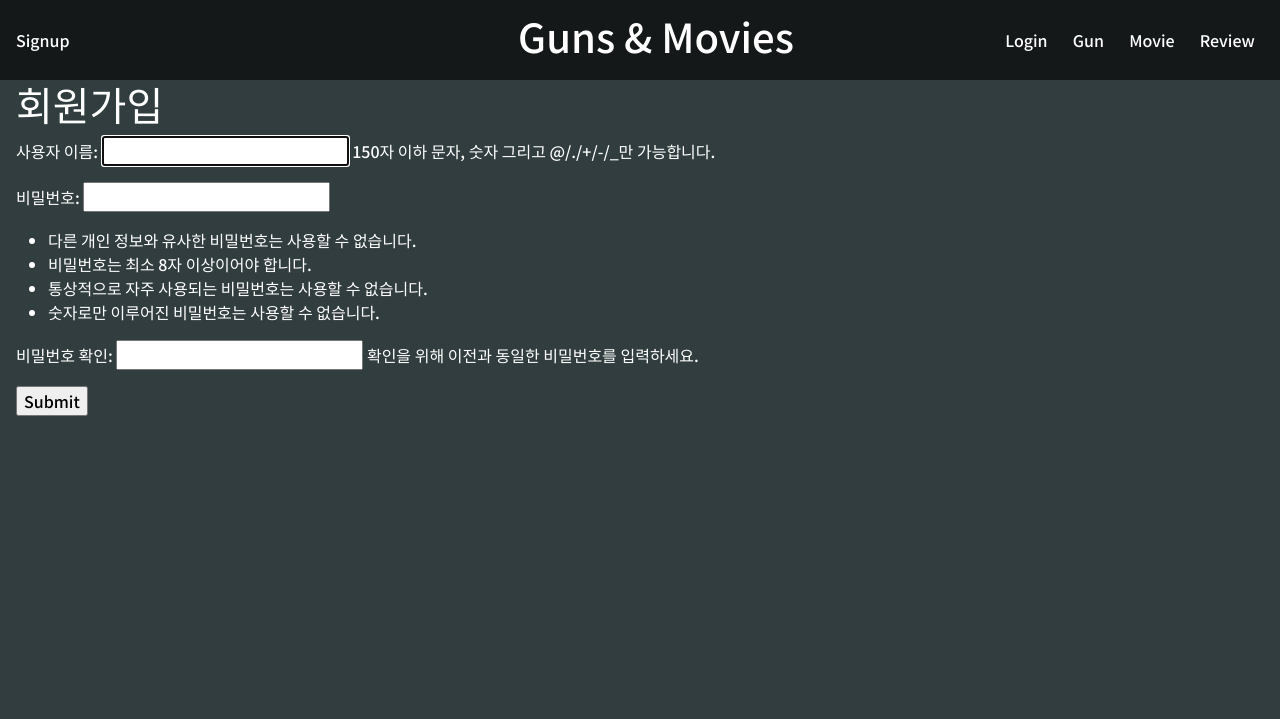
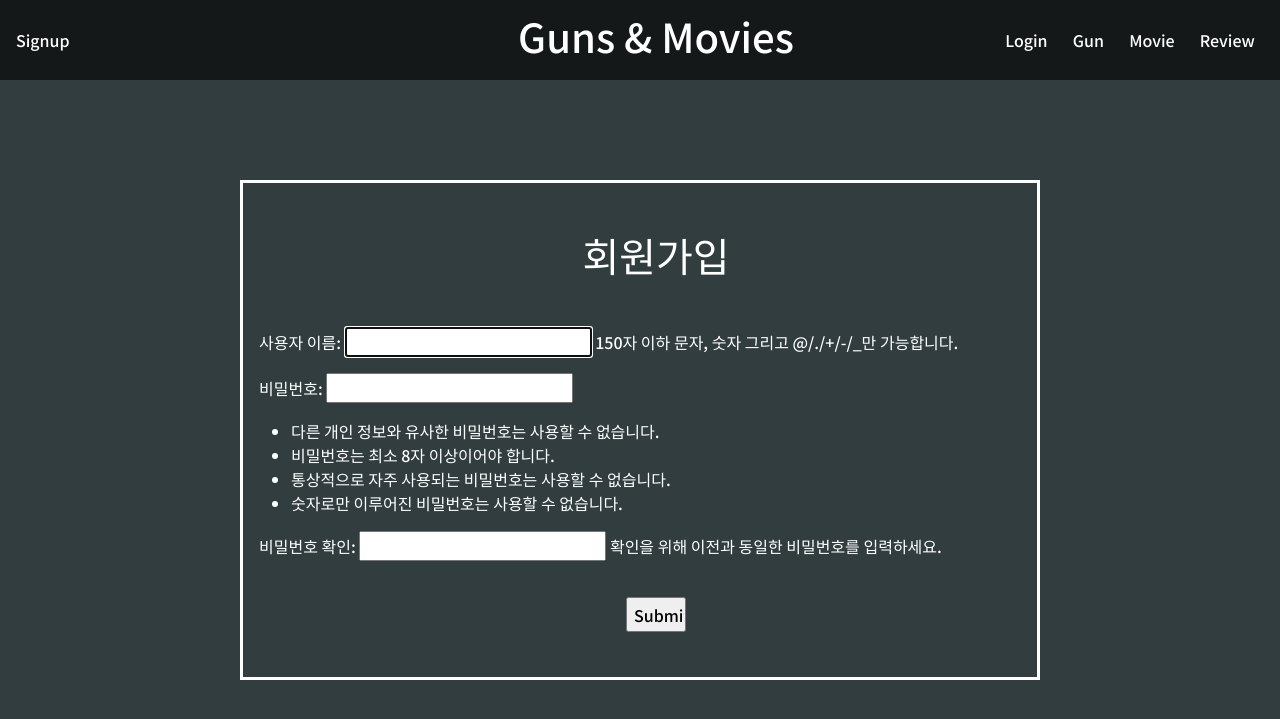
Before and after one commit to gaal94/Guns-Movies, a Django app: page /accounts/signup/ in a window 1280 px wide. Shown: the top 719 px of the page. Run offline with Django 3.2, Linux system fonts and the light colour scheme.

Commit message:
signup.html organized

```diff
--- a/accounts/templates/accounts/login.html
+++ b/accounts/templates/accounts/login.html
@@ -16,7 +16,7 @@
             {{ form.password.label }}
             <p>{{ form.password }}</p>
             <div class='d-flex justify-content-center'>
-              <input type="submit" style='width: 60px;'>
+              <input type="submit" style='width: 60px; height: 35px;'>
             </div>
           </div>
         </form>
--- a/accounts/templates/accounts/signup.html
+++ b/accounts/templates/accounts/signup.html
@@ -1,12 +1,20 @@
 {% extends 'base.html' %}
 
 {% block content %}
-  <div class="mx-3">
-    <h1>회원가입</h1>
-    <form action="" method="POST">
-      {% csrf_token %}
-      {{ form.as_p }}
-      <input type="submit">
-    </form>
+  <div style='margin-top: 100px;'>
+    <div class="container mr-0 p-0 d-flex justify-content-center">
+      <div class='row d-flex align-content-between' style='width: 800px; height: 500px; border: solid 0.2em white;' >
+        <div class="p-0 mx-3">
+          <h1 class='col-12 d-block text-center my-5'>회원가입</h1>
+          <form action="" method="POST">
+            {% csrf_token %}
+            {{ form.as_p }}
+            <div class='d-flex justify-content-center'>
+              <input type="submit" style='width: 60px; height: 35px; margin-top: 20px;'>
+            </div>
+          </form>
+        </div>
+      </div>
+    </div>
   </div>
 {% endblock  %}
```
